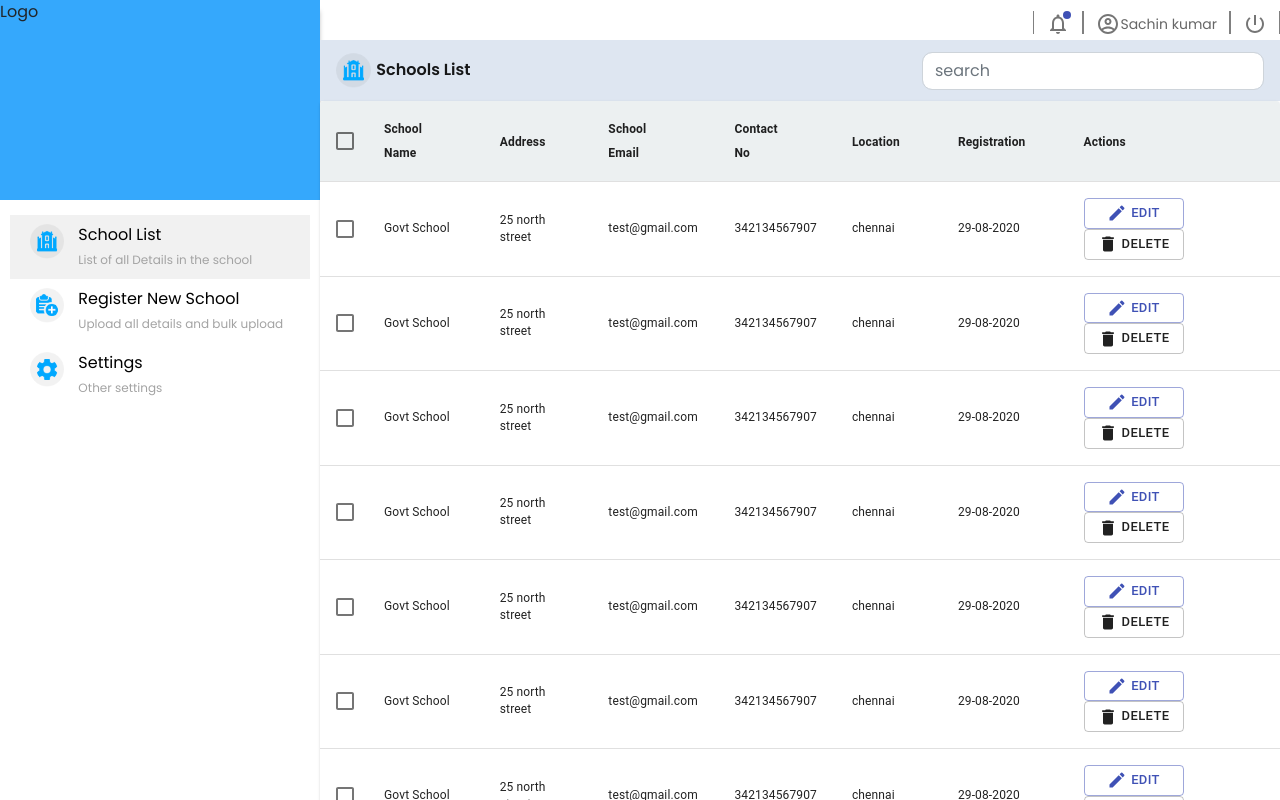
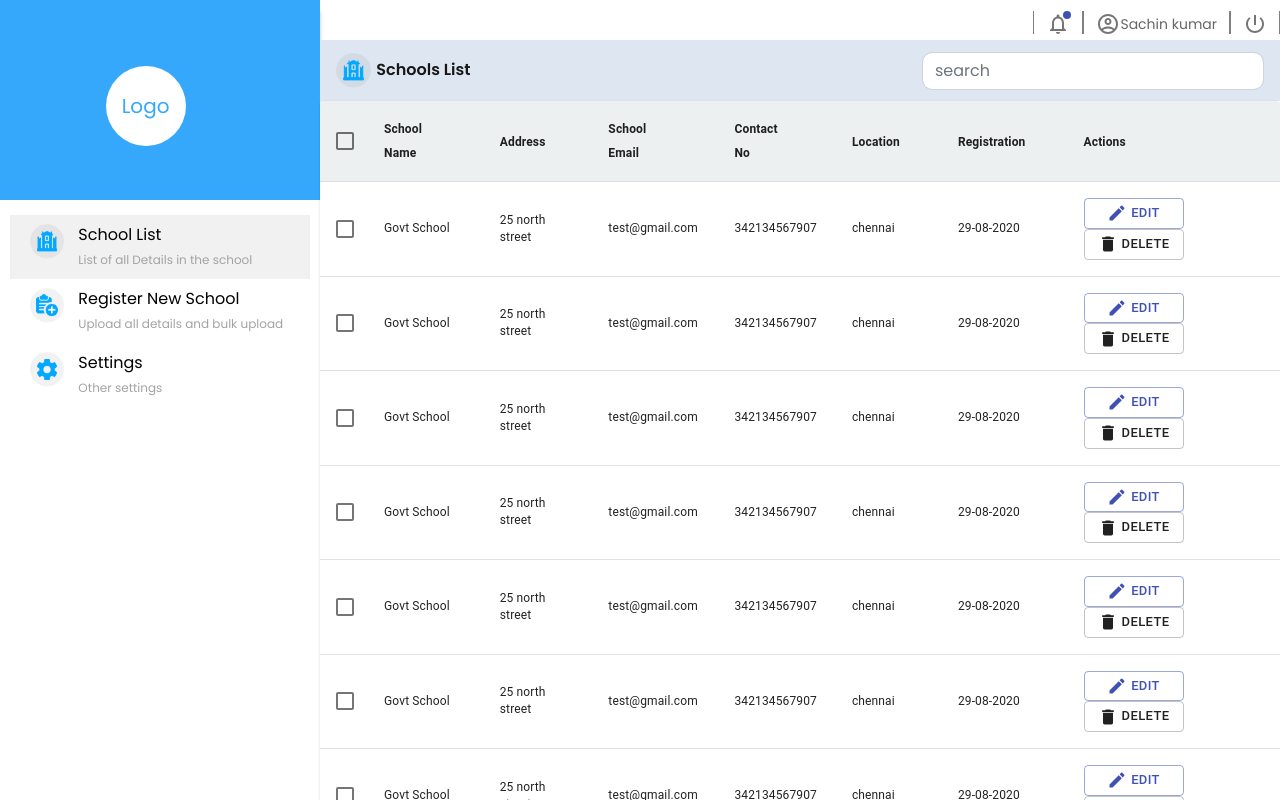
Before and after one commit to pallikondan/school, a React (Create React App) app: page /login in a window 1280 px wide. Both pictures are taken after a click on the button "Login". Shown: the top 800 px of the page. Built offline with nearby package versions, Linux system fonts and the light colour scheme.

Commit message:
Added the logo text

```diff
--- a/src/views/layouts/MainLayout.js
+++ b/src/views/layouts/MainLayout.js
@@ -2,6 +2,7 @@ import React, {Fragment} from "react";
 import {Container, Row, Col} from "react-bootstrap";
 import SideMenu from "../partials/sideMenu";
 import TopNavBar from "../partials/navBar";
+import './layout.css';
 
 const MainLayout = (props) => {
     return (
@@ -9,8 +10,8 @@ const MainLayout = (props) => {
             <Container className={'mar_pad_0'} fluid>
                 <Row className={'mar_pad_0'}>
                     <Col style={{boxShadow:"10px 0 5px -11px #aaa"}} className={'mar_pad_0'} xs={12} sm={3} xl={3} md={3} lg={3}>
-                        <div style={{background: "#35a8fc", height: "25vh", verticalAlign: "center"}}>
-                            <p>{"Logo"}</p>
+                        <div style={{background: "#35a8fc", height: "25vh"}}>
+                        <div class="circle">Logo</div>
                         </div>
                         <div style={{background: "#ffffff", height: "75vh"}}>
                             <SideMenu/>
--- /dev/null
+++ b/src/views/layouts/layout.css
@@ -0,0 +1,13 @@
+.circle {
+    width: 80px;
+    height: 80px;
+    line-height: 80px;
+    border-radius: 50%;
+    font-size: 20px;
+    text-align: center;
+    background: #fff;
+    color: rgb(53, 168, 252);
+    position: relative;
+    top: 33%;
+    left: 33%;
+}
```
